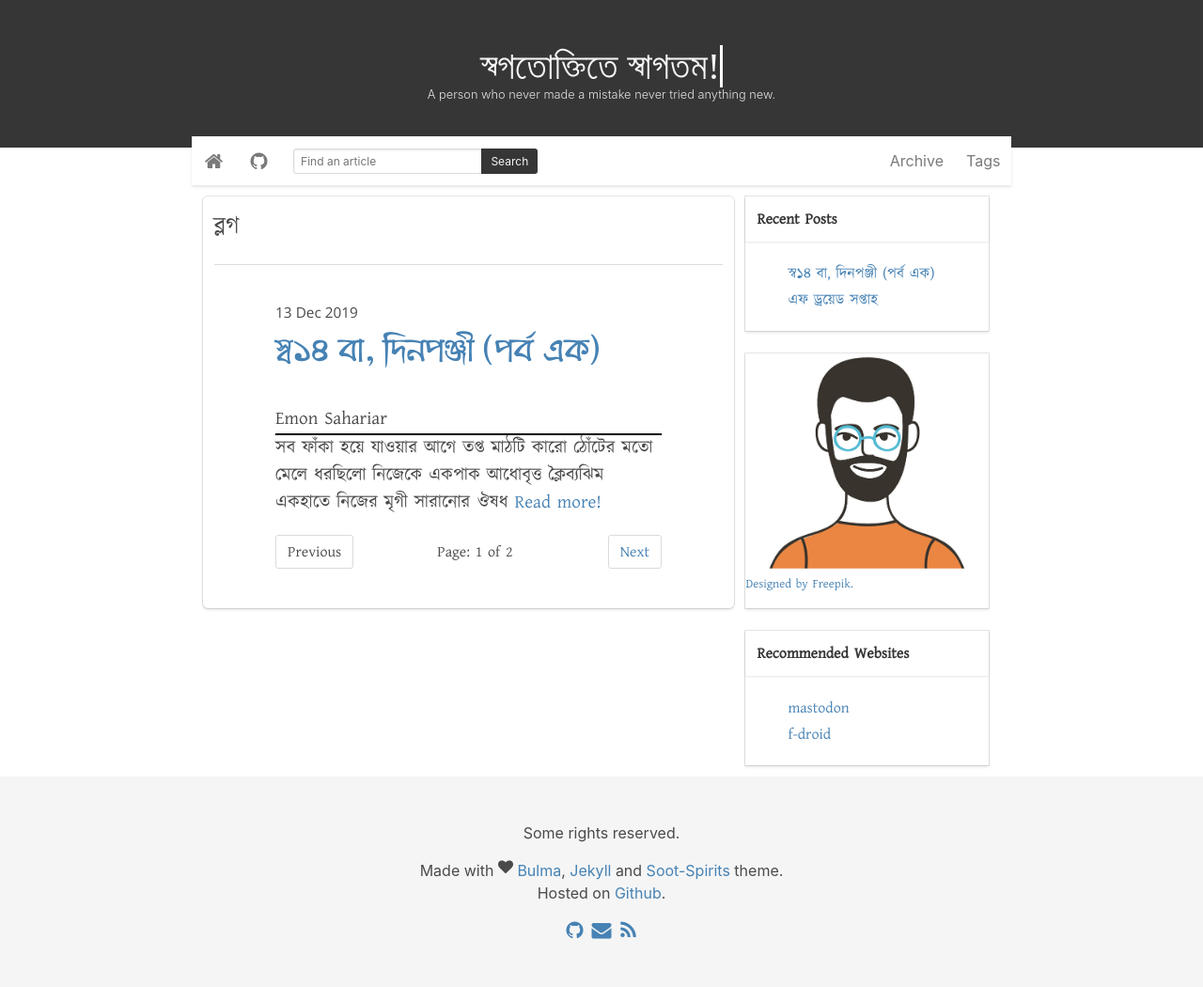
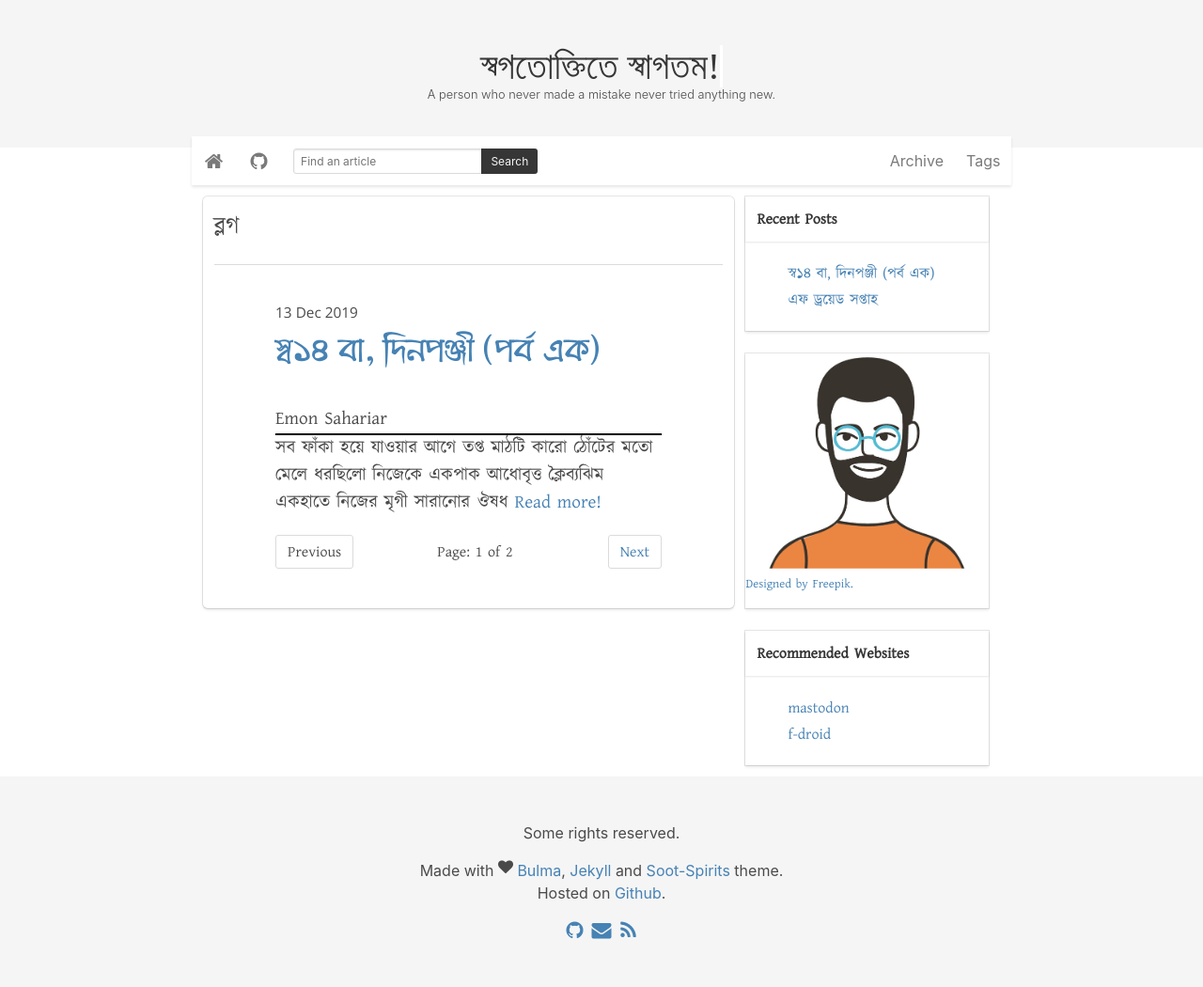
Before and after one commit to Emonshr/emonshr.github.io, a Jekyll site: the page built from index.html, in a window 1280 px wide. Shown: the whole page at 94% size. Built offline with Jekyll 4.4.1, drawn with Linux system fonts in a browser that asks for light colours; some web fonts are replaced; the list of posts is cut into pages by our own code; comment, search, counter and statistics services are not loaded.

Commit message:
setting light theme

```diff
--- a/_layouts/default.html
+++ b/_layouts/default.html
@@ -5,7 +5,8 @@
 
 <body>
 
-<section class="hero is-dark">
+<!-- <section class="hero is-dark"> -->
+<section class="hero is-light">
   <div class="hero-body">
     <div class="container">
         <h1 class="title">
```
